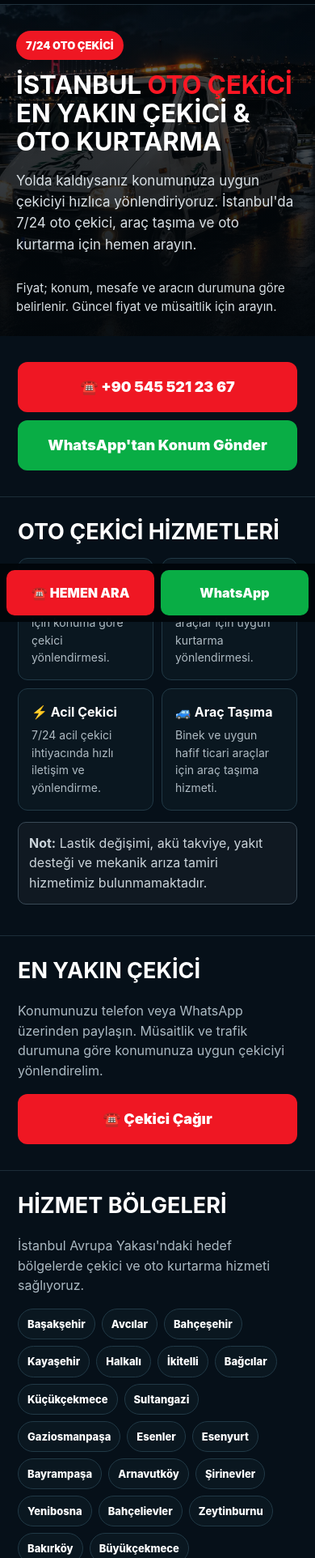
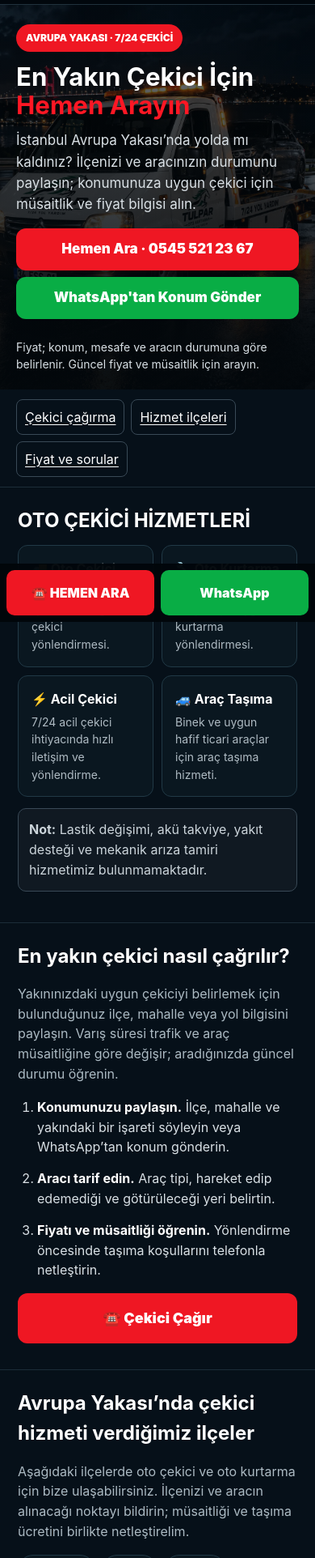
Before and after one commit to tulparotokurtarma/tulpar-oto-kurtarma, a plain HTML site: page oto-cekici.html in a window 390 px wide. Shown: the part 76-2000 px from the top of the page at 81% size. Drawn offline with Linux system fonts and the light colour scheme.

Commit message:
Improve towing landing page locality, contact placement and mobile navigation

```diff
--- a/oto-cekici.html
+++ b/oto-cekici.html
@@ -4,8 +4,8 @@
 <meta charset="utf-8">
 <meta name="viewport" content="width=device-width,initial-scale=1">
 
-<title>İstanbul 7/24 Oto Çekici | En Yakın Çekici & Oto Kurtarma | Tulpar</title>
-<meta name="description" content="İstanbul'da 7/24 oto çekici ve oto kurtarma. En yakın çekici, çekici numarası ve fiyat bilgisi için hemen arayın; konumunuza uygun aracı yönlendirelim.">
+<title>En Yakın Çekici | İstanbul Avrupa Yakası 7/24 Oto Çekici | Tulpar</title>
+<meta name="description" content="İstanbul Avrupa Yakası’nda 7/24 oto çekici. Hizmet verdiğimiz ilçeleri inceleyin; konumunuza uygun çekici, müsaitlik ve fiyat bilgisi için 0545 521 23 67’yi arayın.">
 <link rel="canonical" href="https://tulparotokurtarma.com.tr/oto-cekici.html">
 <meta name="theme-color" content="#03090e">
 
@@ -304,6 +304,15 @@ header{padding:8px 14px}
 }
 @media(max-width:360px){.grid{grid-template-columns:1fr}.topcall{padding:10px;font-size:14px}}
 
+.copy .actions{padding:0;margin:4px 0}
+.copy .actions .btn{min-height:52px;font-size:17px;margin:8px 0}
+.quick-nav{display:flex;flex-wrap:wrap;gap:8px;padding:12px 20px}
+.quick-nav a{display:flex;align-items:center;min-height:44px;padding:8px 10px;border:1px solid #394956;border-radius:8px;text-decoration:underline;text-underline-offset:3px}
+section[id]{scroll-margin-top:100px}
+.call-steps{padding-left:24px;color:#d9e0e5}
+.call-steps li{margin:14px 0}
+.call-steps strong{color:#fff}
+@media(max-width:620px){.copy{padding:24px 20px 20px}.lead{margin:12px 0 4px}.badge{max-width:100%;font-size:12px}.price-info{font-size:14px}h2{font-size:24px}}
 </style>
 
 <script>
@@ -373,31 +382,23 @@ alt="İstanbul 7/24 oto çekici ve oto kurtarma">
 <div class="copy">
 
 <span class="badge">
-7/24 OTO ÇEKİCİ
+AVRUPA YAKASI · 7/24 ÇEKİCİ
 </span>
 
 <h1>
-İSTANBUL
-<span class="red">OTO ÇEKİCİ</span>
-<br>
-EN YAKIN ÇEKİCİ & OTO KURTARMA
+En Yakın Çekici İçin
+<span class="red">Hemen Arayın</span>
 </h1>
 
 <p class="lead">
-Yolda kaldıysanız konumunuza uygun çekiciyi hızlıca yönlendiriyoruz.
-İstanbul'da 7/24 oto çekici, araç taşıma ve oto kurtarma için hemen arayın.
+İstanbul Avrupa Yakası’nda yolda mı kaldınız? İlçenizi ve aracınızın durumunu paylaşın; konumunuza uygun çekici için müsaitlik ve fiyat bilgisi alın.
 </p>
-<p class="price-info">Fiyat; konum, mesafe ve aracın durumuna göre belirlenir. Güncel fiyat ve müsaitlik için arayın.</p>
-
-</div>
-</div>
-
 <div class="actions">
 
 <a class="btn call"
 href="tel:+905455212367"
 onclick="gtag_report_conversion()">
-☎️ +90 545 521 23 67
+Hemen Ara · 0545 521 23 67
 </a>
 
 <a class="btn wa"
@@ -406,6 +407,12 @@ WhatsApp'tan Konum Gönder
 </a>
 
 </div>
+<p class="price-info">Fiyat; konum, mesafe ve aracın durumuna göre belirlenir. Güncel fiyat ve müsaitlik için arayın.</p>
+
+</div>
+</div>
+
+<nav class="quick-nav" aria-label="Sayfa bölümleri"><a href="#yakin-cekici">Çekici çağırma</a><a href="#hizmet-bolgeleri">Hizmet ilçeleri</a><a href="#sorular">Fiyat ve sorular</a></nav>
 
 <section>
 
@@ -442,15 +449,19 @@ Lastik değişimi, akü takviye, yakıt desteği ve mekanik arıza tamiri hizmet
 
 </section>
 
-<section>
+<section id="yakin-cekici">
 
-<h2>EN YAKIN ÇEKİCİ</h2>
+<h2>En yakın çekici nasıl çağrılır?</h2>
 
 <p class="sub">
-Konumunuzu telefon veya WhatsApp üzerinden paylaşın.
-Müsaitlik ve trafik durumuna göre konumunuza uygun çekiciyi yönlendirelim.
+Yakınınızdaki uygun çekiciyi belirlemek için bulunduğunuz ilçe, mahalle veya yol bilgisini paylaşın. Varış süresi trafik ve araç müsaitliğine göre değişir; aradığınızda güncel durumu öğrenin.
 </p>
 
+<ol class="call-steps">
+<li><strong>Konumunuzu paylaşın.</strong> İlçe, mahalle ve yakındaki bir işareti söyleyin veya WhatsApp’tan konum gönderin.</li>
+<li><strong>Aracı tarif edin.</strong> Araç tipi, hareket edip edemediği ve götürüleceği yeri belirtin.</li>
+<li><strong>Fiyatı ve müsaitliği öğrenin.</strong> Yönlendirme öncesinde taşıma koşullarını telefonla netleştirin.</li>
+</ol>
 <a class="btn call"
 href="tel:+905455212367"
 onclick="gtag_report_conversion()">
@@ -459,22 +470,18 @@ onclick="gtag_report_conversion()">
 
 </section>
 
-<section>
+<section id="hizmet-bolgeleri">
 
-<h2>HİZMET BÖLGELERİ</h2>
+<h2>Avrupa Yakası’nda çekici hizmeti verdiğimiz ilçeler</h2>
 
   <p class="sub">
-İstanbul Avrupa Yakası'ndaki hedef bölgelerde çekici ve oto kurtarma hizmeti sağlıyoruz.
+Aşağıdaki ilçelerde oto çekici ve oto kurtarma için bize ulaşabilirsiniz. İlçenizi ve aracın alınacağı noktayı bildirin; müsaitliği ve taşıma ücretini birlikte netleştirelim.
 </p>
 
 <div class="areas">
 
 <span>Başakşehir</span>
 <span>Avcılar</span>
-<span>Bahçeşehir</span>
-<span>Kayaşehir</span>
-<span>Halkalı</span>
-<span>İkitelli</span>
 <span>Bağcılar</span>
 <span>Küçükçekmece</span>
 <span>Sultangazi</span>
@@ -483,20 +490,19 @@ onclick="gtag_report_conversion()">
 <span>Esenyurt</span>
 <span>Bayrampaşa</span>
 <span>Arnavutköy</span>
-<span>Şirinevler</span>
-<span>Yenibosna</span>
 <span>Bahçelievler</span>
 <span>Zeytinburnu</span>
 <span>Bakırköy</span>
 <span>Büyükçekmece</span>
 
 </div>
+<p class="sub">Bahçeşehir, Kayaşehir, Halkalı, İkitelli, Şirinevler ve Yenibosna gibi hizmet alanımızdaki semt ve mahallelerden de konumunuzu paylaşabilirsiniz.</p>
 
 </section>
 
-<section>
+<section id="sorular">
 
-<h2>SIK SORULAN SORULAR</h2>
+<h2>Çekici hakkında sık sorulan sorular</h2>
 
 <details>
 <summary>En yakın çekici ne kadar sürede gelir?</summary>
@@ -510,7 +516,7 @@ Konumunuzu paylaştığınızda uygun aracı yönlendiriyoruz.
 <summary>Çekici fiyatları ne kadar?</summary>
 <p>
 Çekici fiyatı konum, mesafe ve aracın durumuna göre değişir.
-Güncel fiyat bilgisi için bizi arayabilirsiniz.
+Aracın alınacağı ve bırakılacağı konumu, araç tipini ve hareket edip edemediğini paylaşarak güncel fiyat bilgisi alabilirsiniz.
 </p>
 </details>
 
```
